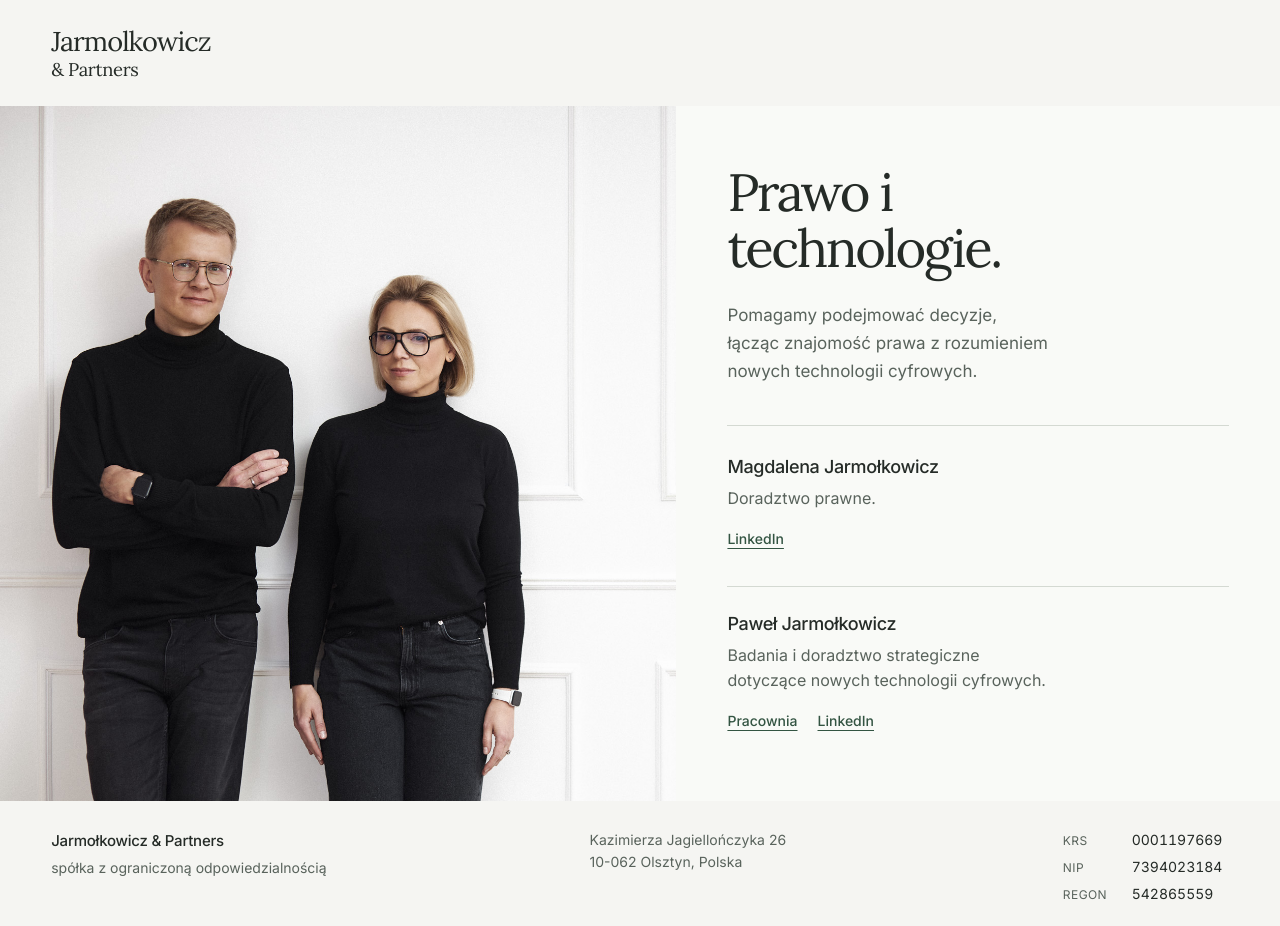
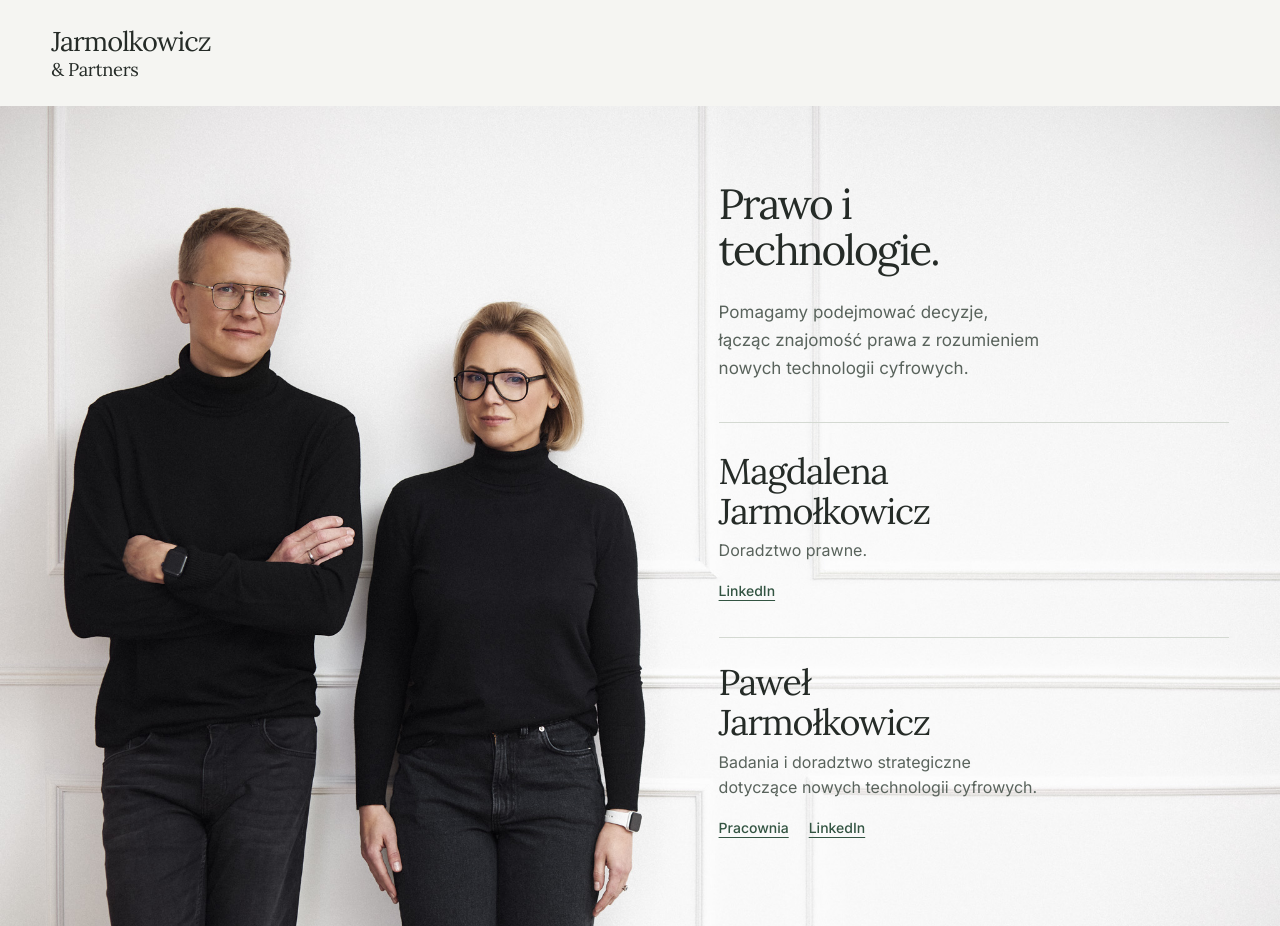
Before and after one commit to jarmolkowicz/jarmolkowicz-and-partners-website, a plain HTML site: page index.html in a window 1280 px wide. Shown: the top 926 px of the page. Drawn offline with Linux system fonts and the light colour scheme.

Commit message:
Restore full-width portrait and prominent partner names

```diff
--- a/index.html
+++ b/index.html
@@ -25,12 +25,12 @@
       </div>
       <div class="profiles">
       <section class="person" aria-labelledby="magda-name">
-        <h2 id="magda-name">Magdalena Jarmołkowicz</h2>
+        <h2 id="magda-name">Magdalena<br> Jarmołkowicz</h2>
         <p>Doradztwo prawne.</p>
         <a href="https://www.linkedin.com/in/magdalenajarmolkowicz/" aria-label="Magdalena Jarmołkowicz na LinkedIn">LinkedIn</a>
       </section>
       <section class="person" aria-labelledby="pawel-name">
-        <h2 id="pawel-name">Paweł Jarmołkowicz</h2>
+        <h2 id="pawel-name">Paweł<br> Jarmołkowicz</h2>
         <p>Badania i doradztwo strategiczne dotycz&#261;ce nowych technologii cyfrowych.</p>
         <div class="links">
           <a href="https://www.jarmolkowicz.com/">Pracownia</a>
--- a/style.css
+++ b/style.css
@@ -24,7 +24,7 @@
  color-scheme:light;
  --paper:#f5f5f2;--ink:#252b27;--muted:#59635c;--link:#335442;--line:#d4d9d2;
  --serif:'Lora',Georgia,serif;--sans:'Inter','Segoe UI',Arial,sans-serif;
- --gutter:clamp(1.5rem,4vw,4rem);--page-width:1440px
+ --gutter:clamp(1.5rem,4vw,4rem);--page-width:1600px
 }
 *{box-sizing:border-box}
 html{scroll-behavior:smooth}
@@ -38,16 +38,16 @@ a:focus-visible{outline:2px solid var(--link);outline-offset:4px;border-radius:2
 .header{padding:1.6rem var(--gutter)}
 .wordmark{font-family:var(--serif);font-weight:400;font-size:1.7rem;letter-spacing:-.035em;line-height:1.15;margin:0}
 .wordmark span{display:block;font-size:1.15rem;letter-spacing:-.02em;margin-top:.15rem}
-.card{display:grid;grid-template-columns:minmax(0,1.12fr) minmax(0,1fr);background:#f9faf7}
-.visual{min-width:0;position:relative;background:#eeefec;overflow:hidden}
-.portrait{display:block;width:100%;height:100%;position:absolute;inset:0;object-fit:cover;object-position:left 35%}
-.people{min-width:0;padding:clamp(2.5rem,4.5vw,4.5rem) clamp(2rem,4vw,4rem)}
-.headline{font-family:var(--serif);font-size:clamp(2.6rem,4.1vw,3.75rem);font-weight:400;letter-spacing:-.045em;line-height:1.08;margin:0}
+.card{display:grid;grid-template-columns:minmax(0,1.28fr) minmax(0,1fr);position:relative;isolation:isolate;min-height:820px;background:#eeefec}
+.visual{position:absolute;inset:0;z-index:-1;min-width:0;background:#eeefec;overflow:hidden}
+.portrait{display:block;width:100%;height:100%;position:absolute;inset:0;object-fit:cover;object-position:35% 35%}
+.people{grid-column:2;align-self:center;min-width:0;padding:3rem var(--gutter) 3rem 0}
+.headline{font-family:var(--serif);font-size:clamp(2.5rem,3.3vw,3.25rem);font-weight:400;letter-spacing:-.045em;line-height:1.08;margin:0}
 .summary{font-size:1.0625rem;color:var(--muted);line-height:1.65;max-width:30ch;margin:1.5rem 0 2.5rem}
 .profiles{display:grid;gap:1.5rem;border-top:1px solid var(--line);padding-top:1.75rem}
 .person{min-width:0}
 .person+.person{border-top:1px solid var(--line);padding-top:1.5rem}
-.person h2{font-family:var(--sans);font-size:1.125rem;font-weight:500;letter-spacing:-.02em;line-height:1.4;margin:0}
+.person h2{font-family:var(--serif);font-size:clamp(2.1rem,2.8vw,2.8rem);font-weight:400;letter-spacing:-.035em;line-height:1.12;margin:0}
 .person p{font-size:1rem;line-height:1.55;color:var(--muted);max-width:33ch;margin:.45rem 0 .4rem}
 .links{display:flex;flex-wrap:wrap;gap:.25rem 1.25rem}
 .person a{display:inline-flex;align-items:center;min-height:44px;font-size:.875rem;font-weight:500}
@@ -61,10 +61,10 @@ a:focus-visible{outline:2px solid var(--link);outline-offset:4px;border-radius:2
 .registration dt{font-size:.75rem;letter-spacing:.035em;line-height:1.85;color:var(--muted)}
 .registration dd{font-size:.875rem;line-height:1.6;white-space:nowrap}
 @media(max-width:1000px){
- .card{grid-template-columns:minmax(0,1fr)}
- .visual{aspect-ratio:1.6;max-height:580px}
+ .card{grid-template-columns:minmax(0,1fr);min-height:0}
+ .visual{position:relative;inset:auto;z-index:auto;aspect-ratio:1.6;max-height:580px}
  .portrait{object-position:left 30%}
- .people{padding:2.5rem var(--gutter) 2.75rem}
+ .people{grid-column:1;padding:2.5rem var(--gutter) 2.75rem;background:var(--paper)}
  .headline{font-size:clamp(2.75rem,6vw,3.75rem)}
  .headline br{display:none}
  .summary{max-width:48ch;margin-bottom:2rem}
@@ -84,7 +84,7 @@ a:focus-visible{outline:2px solid var(--link);outline-offset:4px;border-radius:2
  .summary{font-size:1rem;max-width:34ch;margin:1.25rem 0 1.75rem}
  .profiles{grid-template-columns:minmax(0,1fr);padding-top:1.5rem;gap:1.25rem}
  .person+.person{border-top:1px solid var(--line);padding-top:1.25rem}
- .person h2{font-size:1.125rem}
+ .person h2{font-size:clamp(2rem,7.5vw,2.6rem)}
  .person p{max-width:34ch}
  .footer{grid-template-columns:minmax(0,1fr);row-gap:1.25rem;padding-block:1.5rem 1.75rem}
  .registration{grid-column:auto;grid-template-columns:minmax(0,1fr);gap:.2rem}
```
